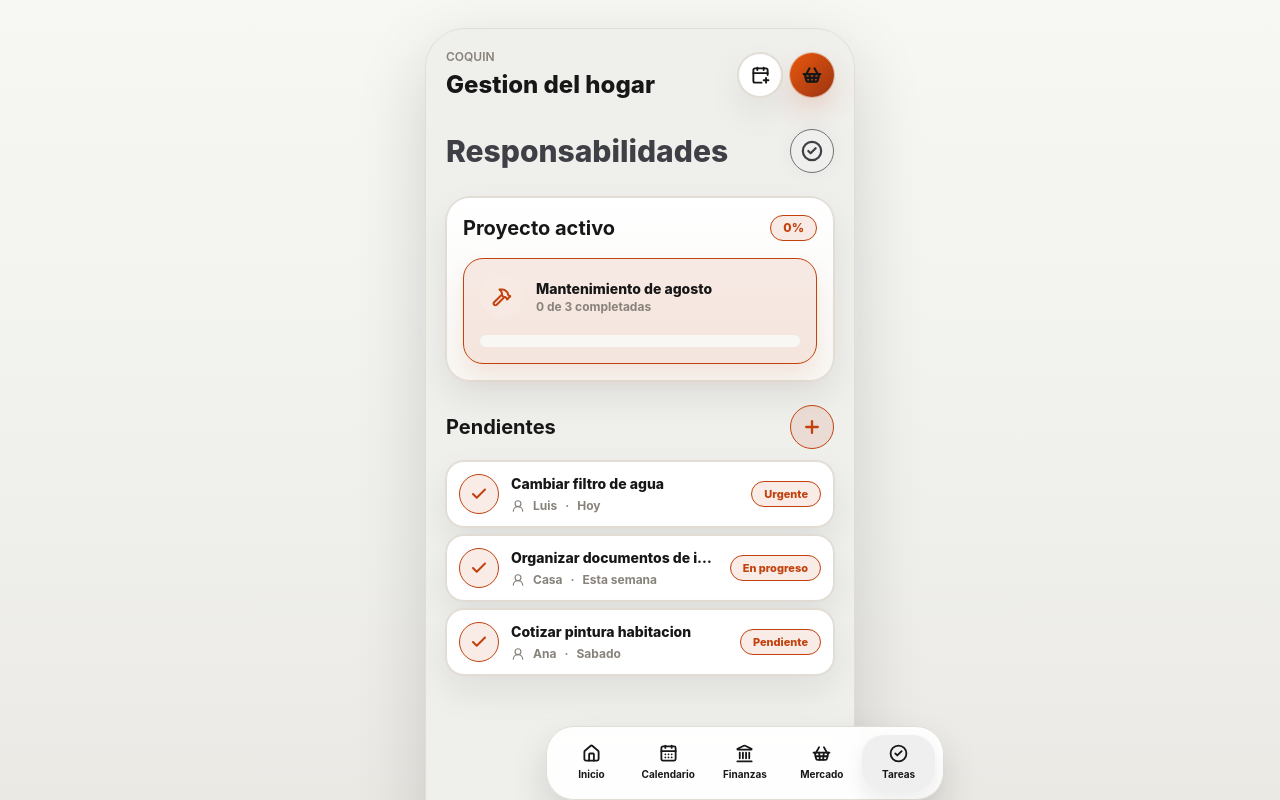
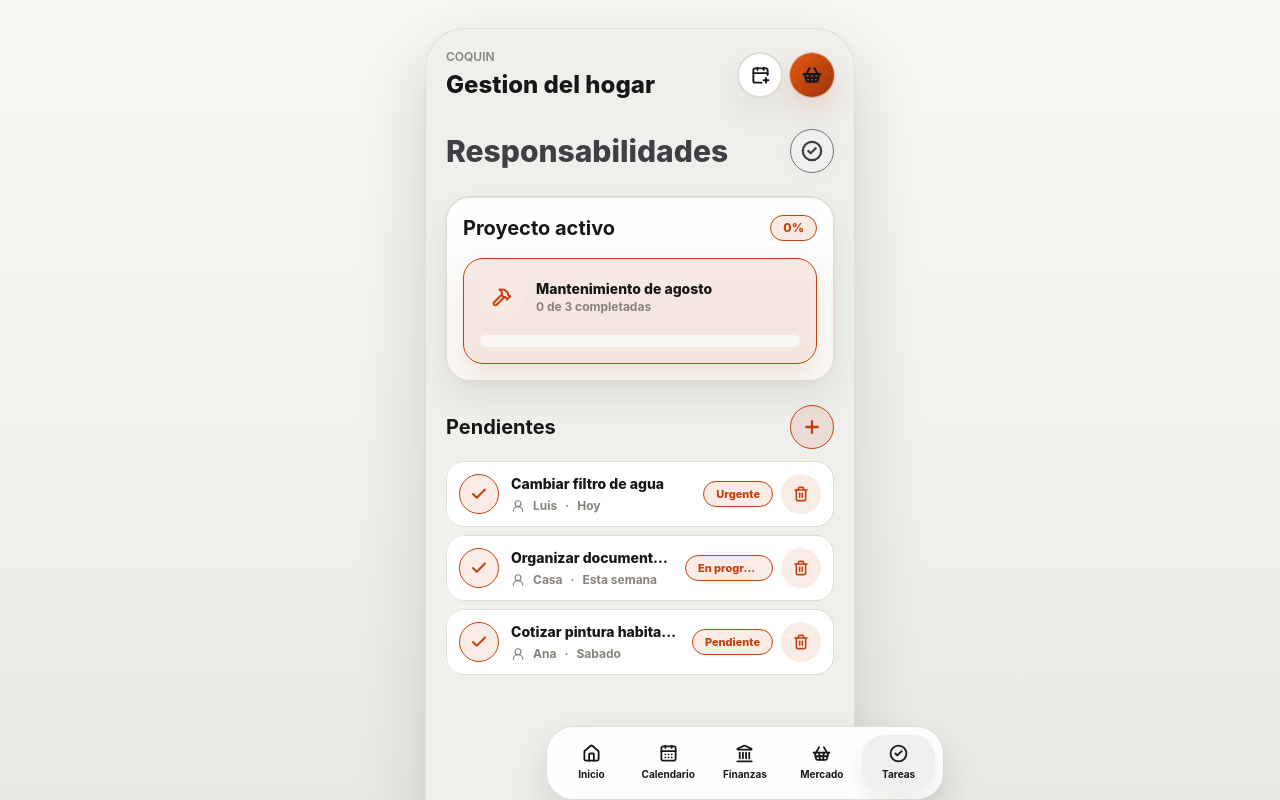
Before and after one commit to luismanuelcon/coquin, a Next.js app: page /tasks in a window 1280 px wide. Shown: the top 800 px of the page. Built offline with nearby package versions, Linux system fonts and the light colour scheme.

Commit message:
Agrega eliminacion por swipe en modulos

```diff
--- a/src/app/calendar/page.tsx
+++ b/src/app/calendar/page.tsx
@@ -51,6 +51,15 @@ export default function CalendarPage() {
     setTime("");
     setTone("calendar");
     setFormOpen(false);
+  }
+
+  function deleteEvent(event: HouseholdEvent) {
+    if (!window.confirm(`Eliminar ${event.title}?`)) {
+      return;
+    }
+
+    setEvents((current) => current.filter((currentEvent) => currentEvent.id !== event.id));
+    setLastAdded("Evento eliminado");
   }
 
   return (
@@ -163,8 +172,13 @@ export default function CalendarPage() {
           ) : null}
 
           <div className="flex flex-col gap-3">
+            {events.length === 0 ? (
+              <p className="rounded-[18px] border border-[var(--surface-stroke)] bg-[var(--panel)] p-4 text-sm font-bold text-[var(--text-soft)]">
+                No hay eventos registrados.
+              </p>
+            ) : null}
             {events.map((event) => (
-              <EventRow key={event.id} event={event} />
+              <EventRow key={event.id} event={event} onDelete={deleteEvent} />
             ))}
           </div>
         </section>
--- a/src/app/finances/page.tsx
+++ b/src/app/finances/page.tsx
@@ -16,6 +16,7 @@ import {
 import { FormEvent, useEffect, useMemo, useState } from "react";
 import { AppChrome } from "@/components/layout/app-chrome";
 import { PageHeading } from "@/components/ui/page-heading";
+import { SwipeDeleteRow } from "@/components/ui/swipe-delete-row";
 import { financeBudgetState } from "@/lib/data/mock";
 import {
   calculateFinancePeriodSummary,
@@ -252,6 +253,11 @@ export default function FinancesPage() {
       return;
     }
     updateActivePeriod({ ...activePeriod, items: activePeriod.items.filter((current) => current.id !== item.id) });
+    if (editingBudgetId === item.id) {
+      setEditingBudgetId(null);
+      setBudgetForm(emptyBudgetForm());
+      setBudgetFormOpen(false);
+    }
     showFeedback("Concepto eliminado");
   }
 
@@ -263,6 +269,11 @@ export default function FinancesPage() {
       ...activePeriod,
       miscExpenses: activePeriod.miscExpenses.filter((current) => current.id !== expense.id),
     });
+    if (editingMiscId === expense.id) {
+      setEditingMiscId(null);
+      setMiscForm(emptyMiscForm(activePeriod.startDate));
+      setMiscFormOpen(false);
+    }
     showFeedback("Gasto eliminado");
   }
 
@@ -516,6 +527,7 @@ export default function FinancesPage() {
               <p className="text-sm font-bold text-[var(--text-soft)]">Sin conceptos presupuestados.</p>
             ) : null}
             {activePeriod.items.map((item) => (
+              <SwipeDeleteRow key={item.id} deleteLabel={`Eliminar ${item.concept}`} onDelete={() => deleteBudgetItem(item)}>
               <article key={item.id} className="interactive-surface rounded-[22px] border border-[var(--surface-stroke)] bg-[var(--surface-lowest)] p-3">
                 <div className="flex items-start justify-between gap-3">
                   <div className="min-w-0">
@@ -571,6 +583,7 @@ export default function FinancesPage() {
                   </button>
                 </div>
               </article>
+              </SwipeDeleteRow>
             ))}
             <button
               type="button"
@@ -614,6 +627,7 @@ export default function FinancesPage() {
               <p className="p-3 text-sm font-bold text-[var(--text-soft)]">Sin gastos varios en este periodo.</p>
             ) : null}
             {activePeriod.miscExpenses.map((expense) => (
+              <SwipeDeleteRow key={expense.id} deleteLabel={`Eliminar ${expense.concept}`} onDelete={() => deleteMiscExpense(expense)}>
               <article key={expense.id} className="flex items-center gap-3 border-b border-[var(--surface-stroke)] p-3 last:border-b-0">
                 <div className="min-w-0 flex-1">
                   <h3 className="truncate text-sm font-extrabold">{expense.concept}</h3>
@@ -651,6 +665,7 @@ export default function FinancesPage() {
                   </button>
                 </div>
               </article>
+              </SwipeDeleteRow>
             ))}
           </div>
         </section>
--- a/src/app/tasks/page.tsx
+++ b/src/app/tasks/page.tsx
@@ -1,10 +1,11 @@
 "use client";
 
-import { Check, CheckCircle2, Hammer, Plus, UserRound, X } from "lucide-react";
+import { Check, CheckCircle2, Hammer, Plus, Trash2, UserRound, X } from "lucide-react";
 import { FormEvent, useMemo, useState } from "react";
 import { AppChrome } from "@/components/layout/app-chrome";
 import { PageHeading } from "@/components/ui/page-heading";
 import { ProgressBar } from "@/components/ui/progress-bar";
+import { SwipeDeleteRow } from "@/components/ui/swipe-delete-row";
 import { projectTasks } from "@/lib/data/mock";
 import { calculateTaskProgress } from "@/lib/modules/tasks";
 import type { ProjectTask } from "@/lib/types";
@@ -62,6 +63,15 @@ export default function TasksPage() {
           : task,
       ),
     );
+  }
+
+  function deleteTask(task: ProjectTask) {
+    if (!window.confirm(`Eliminar ${task.title}?`)) {
+      return;
+    }
+
+    setTasks((current) => current.filter((currentTask) => currentTask.id !== task.id));
+    setLastAdded("Tarea eliminada");
   }
 
   return (
@@ -168,10 +178,16 @@ export default function TasksPage() {
           ) : null}
 
           <div className="flex flex-col gap-2">
+            {tasks.length === 0 ? (
+              <p className="rounded-[18px] border border-[var(--surface-stroke)] bg-[var(--panel)] p-4 text-sm font-bold text-[var(--text-soft)]">
+                No hay tareas registradas.
+              </p>
+            ) : null}
             {tasks.map((task) => {
               const completed = task.status === "Completada";
 
               return (
+                <SwipeDeleteRow key={task.id} deleteLabel={`Eliminar ${task.title}`} onDelete={() => deleteTask(task)}>
                 <article
                   key={task.id}
                   className="interactive-surface flex items-center gap-3 rounded-[18px] border border-[var(--surface-stroke)] bg-[var(--panel)] p-3 shadow-[var(--shadow-soft)]"
@@ -196,10 +212,21 @@ export default function TasksPage() {
                       <span>{task.due}</span>
                     </div>
                   </div>
-                  <span className="rounded-full border border-[var(--urgent)] bg-[var(--urgent-soft)] px-3 py-1 text-[11px] font-extrabold text-[var(--urgent)]">
-                    {task.status}
-                  </span>
+                  <div className="flex shrink-0 items-center gap-2">
+                    <span className="max-w-[88px] truncate rounded-full border border-[var(--urgent)] bg-[var(--urgent-soft)] px-3 py-1 text-[11px] font-extrabold text-[var(--urgent)]">
+                      {task.status}
+                    </span>
+                    <button
+                      type="button"
+                      onClick={() => deleteTask(task)}
+                      className="grid size-10 place-items-center rounded-full bg-[var(--urgent-soft)] text-[var(--urgent)]"
+                      aria-label={`Eliminar ${task.title}`}
+                    >
+                      <Trash2 aria-hidden="true" size={16} strokeWidth={2.4} />
+                    </button>
+                  </div>
                 </article>
+                </SwipeDeleteRow>
               );
             })}
           </div>
--- a/src/components/ui/event-row.tsx
+++ b/src/components/ui/event-row.tsx
@@ -1,15 +1,16 @@
-import { Clock3 } from "lucide-react";
+import { Clock3, Trash2 } from "lucide-react";
 import { moduleThemes } from "@/lib/design-system";
 import type { HouseholdEvent } from "@/lib/types";
+import { SwipeDeleteRow } from "./swipe-delete-row";
 
 type EventRowProps = {
   event: HouseholdEvent;
+  onDelete?: (event: HouseholdEvent) => void;
 };
 
-export function EventRow({ event }: EventRowProps) {
+export function EventRow({ event, onDelete }: EventRowProps) {
   const theme = moduleThemes[event.tone];
-
-  return (
+  const content = (
     <article className="interactive-surface flex items-center gap-3 rounded-[20px] border border-[var(--surface-stroke)] bg-[var(--panel)] p-3 shadow-[var(--shadow-soft)]">
       <div
         className="grid size-11 shrink-0 place-items-center rounded-full"
@@ -21,9 +22,31 @@ export function EventRow({ event }: EventRowProps) {
         <h3 className="truncate text-sm font-bold text-[var(--text)]">{event.title}</h3>
         <p className="mt-0.5 truncate text-xs font-medium text-[var(--text-soft)]">{event.meta}</p>
       </div>
-      <time className="rounded-full border border-[var(--outline-soft)] bg-[var(--surface-low)] px-3 py-1 text-xs font-bold text-[var(--text-muted)]">
-        {event.time}
-      </time>
+      <div className="flex shrink-0 items-center gap-2">
+        <time className="rounded-full border border-[var(--outline-soft)] bg-[var(--surface-low)] px-3 py-1 text-xs font-bold text-[var(--text-muted)]">
+          {event.time}
+        </time>
+        {onDelete ? (
+          <button
+            type="button"
+            onClick={() => onDelete(event)}
+            className="grid size-10 place-items-center rounded-full bg-[var(--urgent-soft)] text-[var(--urgent)]"
+            aria-label={`Eliminar ${event.title}`}
+          >
+            <Trash2 aria-hidden="true" size={16} strokeWidth={2.4} />
+          </button>
+        ) : null}
+      </div>
     </article>
   );
+
+  if (onDelete) {
+    return (
+      <SwipeDeleteRow deleteLabel={`Eliminar ${event.title}`} onDelete={() => onDelete(event)}>
+        {content}
+      </SwipeDeleteRow>
+    );
+  }
+
+  return content;
 }
--- /dev/null
+++ b/src/components/ui/swipe-delete-row.tsx
@@ -0,0 +1,108 @@
+"use client";
+
+import { Trash2 } from "lucide-react";
+import { type PointerEvent, type ReactNode, useRef, useState } from "react";
+
+const actionWidth = 76;
+const openThreshold = 38;
+
+type SwipeDeleteRowProps = {
+  children: ReactNode;
+  deleteLabel: string;
+  onDelete: () => void;
+};
+
+function isInteractiveTarget(target: EventTarget) {
+  return target instanceof HTMLElement && Boolean(target.closest("button, a, input, select, textarea"));
+}
+
+export function SwipeDeleteRow({ children, deleteLabel, onDelete }: SwipeDeleteRowProps) {
+  const [offset, setOffset] = useState(0);
+  const dragging = useRef(false);
+  const currentOffset = useRef(0);
+  const startX = useRef(0);
+  const startY = useRef(0);
+  const startOffset = useRef(0);
+
+  function updateOffset(nextOffset: number) {
+    currentOffset.current = nextOffset;
+    setOffset(nextOffset);
+  }
+
+  function close() {
+    updateOffset(0);
+  }
+
+  function handlePointerDown(event: PointerEvent<HTMLDivElement>) {
+    if (isInteractiveTarget(event.target)) {
+      return;
+    }
+
+    dragging.current = true;
+    startX.current = event.clientX;
+    startY.current = event.clientY;
+    startOffset.current = currentOffset.current;
+    event.currentTarget.setPointerCapture(event.pointerId);
+  }
+
+  function handlePointerMove(event: PointerEvent<HTMLDivElement>) {
+    if (!dragging.current) {
+      return;
+    }
+
+    const deltaX = event.clientX - startX.current;
+    const deltaY = event.clientY - startY.current;
+
+    if (Math.abs(deltaY) > Math.abs(deltaX) + 8) {
+      return;
+    }
+
+    const nextOffset = Math.min(0, Math.max(-actionWidth, startOffset.current + deltaX));
+    updateOffset(nextOffset);
+  }
+
+  function handlePointerUp(event: PointerEvent<HTMLDivElement>) {
+    if (!dragging.current) {
+      return;
+    }
+
+    dragging.current = false;
+    const shouldOpen = currentOffset.current <= -openThreshold;
+    updateOffset(shouldOpen ? -actionWidth : 0);
+    event.currentTarget.releasePointerCapture(event.pointerId);
+  }
+
+  function handleDelete() {
+    close();
+    onDelete();
+  }
+
+  return (
+    <div className="relative overflow-hidden rounded-[20px]">
+      <div className="absolute inset-y-0 right-0 flex w-[76px] items-stretch justify-end">
+        <button
+          type="button"
+          onClick={handleDelete}
+          className="grid w-[68px] place-items-center rounded-[18px] bg-[var(--urgent)] text-white"
+          aria-label={deleteLabel}
+          tabIndex={offset <= -openThreshold ? 0 : -1}
+        >
+          <Trash2 aria-hidden="true" size={19} strokeWidth={2.5} />
+        </button>
+      </div>
+      <div
+        onPointerDown={handlePointerDown}
+        onPointerMove={handlePointerMove}
+        onPointerUp={handlePointerUp}
+        onPointerCancel={() => {
+          dragging.current = false;
+          close();
+        }}
+        style={{ transform: `translateX(${offset}px)`, touchAction: "pan-y" }}
+        className="relative transition-transform duration-200 ease-[var(--ease-standard)]"
+      >
+        {children}
+      </div>
+    </div>
+  );
+}
```
